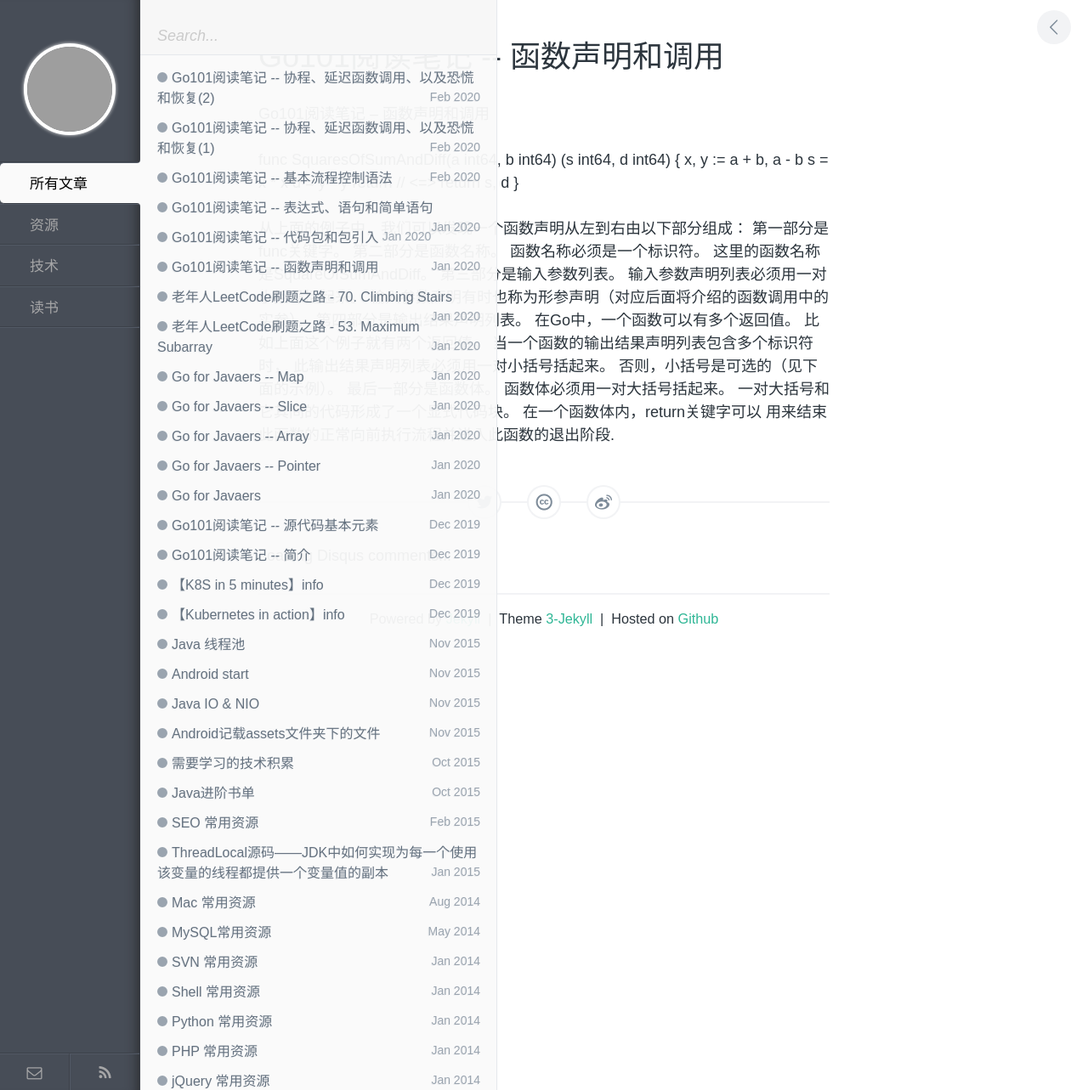
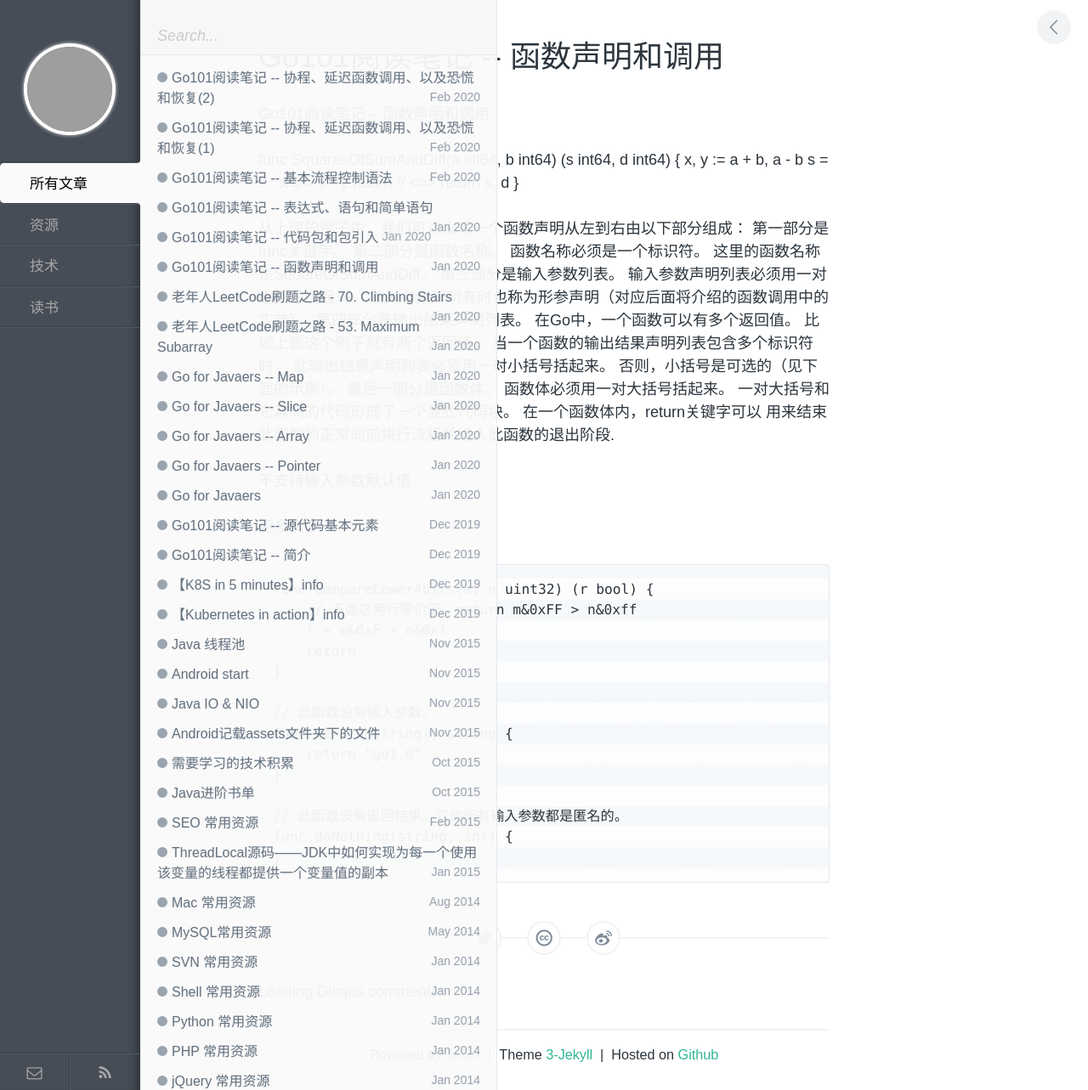
Before and after one commit to Arther-X/Arther-X.github.io, a Jekyll site: the page built from _posts/book/2020-01-20-go-101-function.md, in a window 1280 px wide. Shown: the whole page at 85% size. Built offline with Jekyll 4.4.1, drawn with Linux system fonts in a browser that asks for light colours; comment, search, counter and statistics services are not loaded; grey boxes are pictures that could not be loaded.

Commit message:
[BLOG][COMMIT][ArtherX] update go101 function

````diff
--- a/_posts/book/2020-01-20-go-101-function.md
+++ b/_posts/book/2020-01-20-go-101-function.md
@@ -26,3 +26,23 @@ func SquaresOfSumAndDiff(a int64, b int64) (s int64, d int64) {
     最后一部分是函数体。
         函数体必须用一对大括号括起来。 一对大括号和它其间的代码形成了一个显式代码块。 在一个函数体内，return关键字可以
         用来结束此函数的正常向前执行流程并进入此函数的退出阶段.
+
+不支持输入参数默认值
+
+更多例子
+```
+func CompareLower4bits(m, n uint32) (r bool) {
+	// 下面这两行等价于：return m&0xFF > n&0xff
+	r = m&0xF > n&0xf
+	return
+}
+
+// 此函数没有输入参数。
+func VersionString() string {
+	return "go1.0"
+}
+
+// 此函数没有返回结果。它的所有输入参数都是匿名的。
+func doNothing(string, int) {
+}
+```
````
